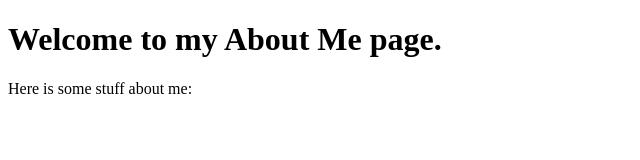
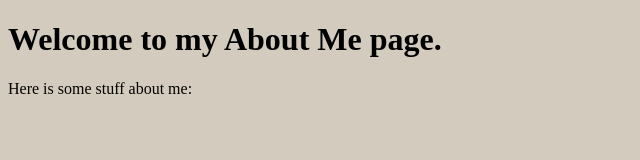
Before and after one commit to cdubicki/cdubicki.github.io, a plain HTML site: page about-me.html in a window 1280 px wide. Shown: the whole page, without its empty margins (0-640 px from the left). Drawn offline with Linux system fonts and the light colour scheme.

Commit message:
Update about-me.html

```diff
--- a/about-me.html
+++ b/about-me.html
@@ -2,6 +2,9 @@
 <html lang="en">
 <head>
 <title>About Me</title>
+<style>
+  body {background-color:#D3CBBD;}
+</style>
 </head>
 <h1>Welcome to my About Me page.</h1>
 <body>
```
